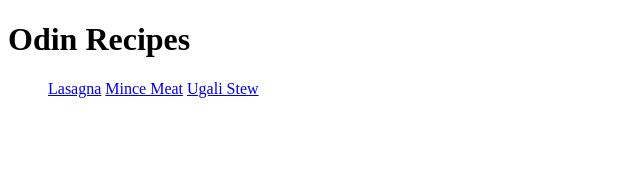
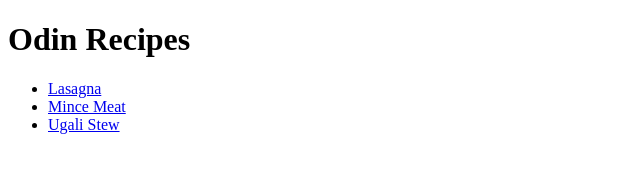
Before and after one commit to ianoti/odin-recipes, a plain HTML site: page index.html in a window 1280 px wide. Shown: the whole page, without its empty margins (0-640 px from the left). Drawn offline with Linux system fonts and the light colour scheme.

Commit message:
- making it a list

```diff
--- a/index.html
+++ b/index.html
@@ -8,9 +8,9 @@
 <body>
   <h1>Odin Recipes</h1>
   <ul>
-    <a href="recipes/lasagna.html">Lasagna</a>
-    <a href="recipes/mince_meat.html">Mince Meat</a>
-    <a href="recipes/ugalistew.html">Ugali Stew</a>
+    <li><a href="recipes/lasagna.html">Lasagna</a></li>
+    <li><a href="recipes/mince_meat.html">Mince Meat</a></li>
+    <li><a href="recipes/ugalistew.html">Ugali Stew</a></li>
   </ul>
 </body>
 </html>
```
